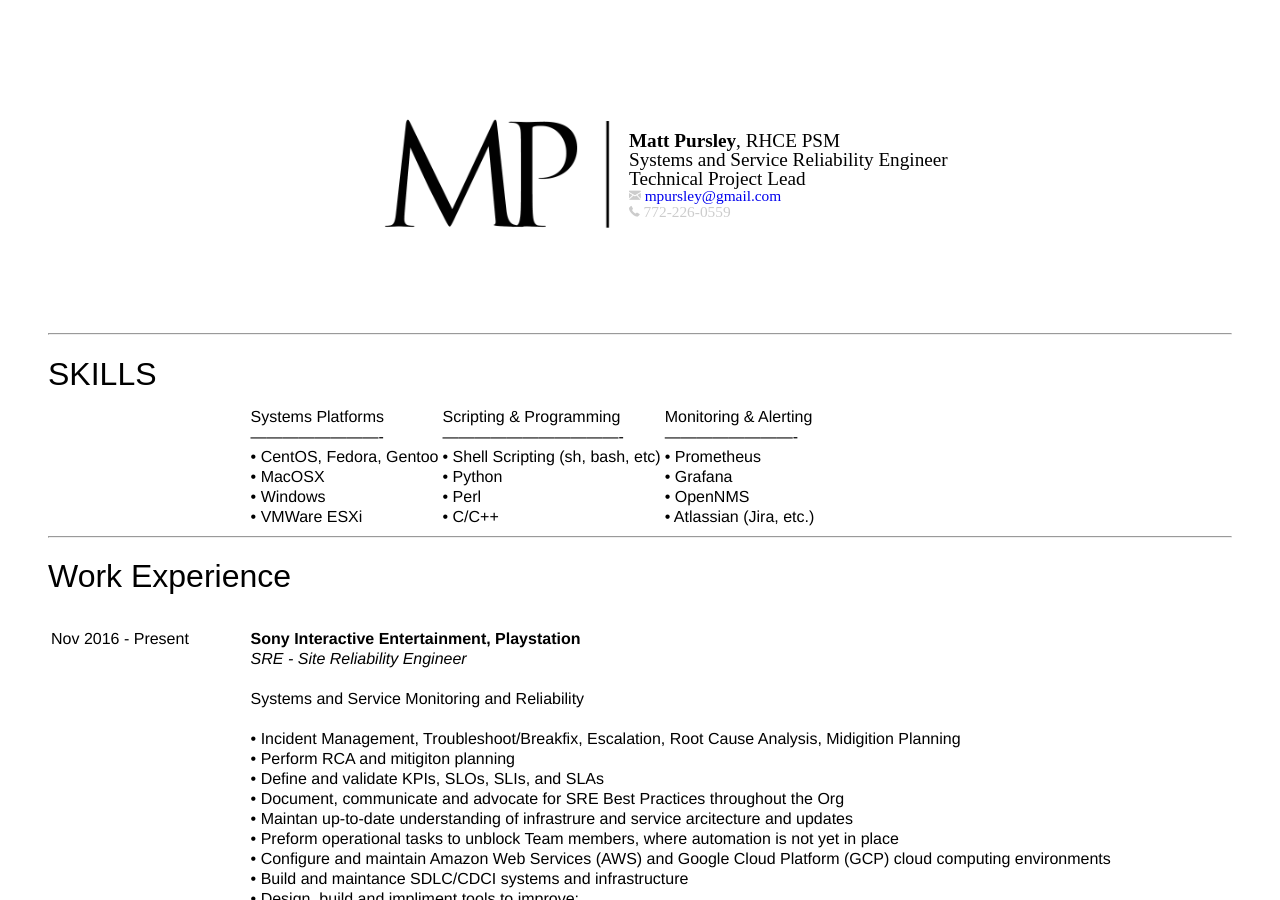
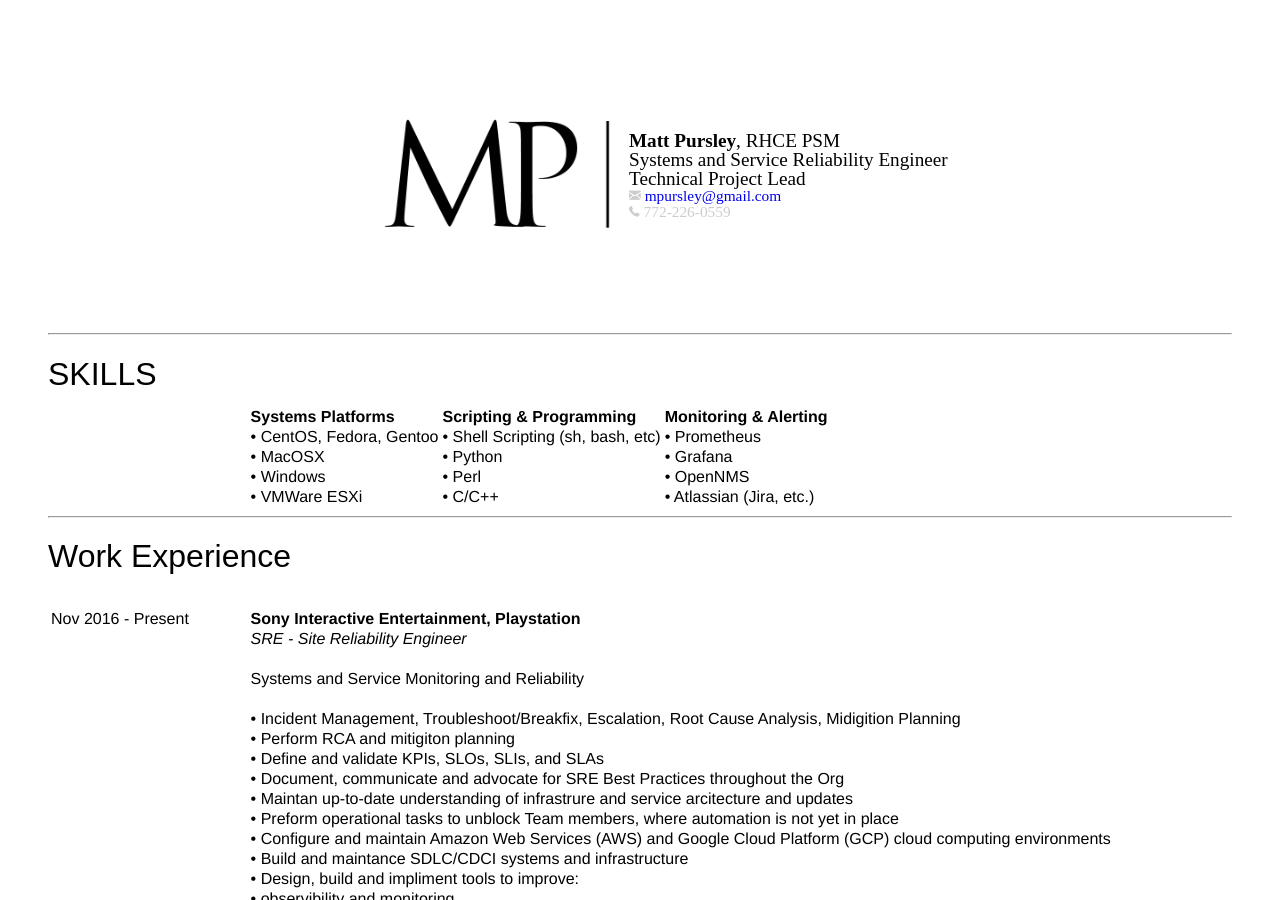
Before and after one commit to mpursley/mpursley.github.io, a Jekyll site: the page built from index_resume_sre_short.md, in a window 1280 px wide and 900 px high. Built offline with Jekyll 4.4.1, drawn with Linux system fonts in a browser that asks for light colours.

Commit message:
Update index_resume_sre_short.md

```diff
--- a/index_resume_sre_short.md
+++ b/index_resume_sre_short.md
@@ -30,7 +30,7 @@
 ## SKILLS
 
 |&nbsp;&nbsp;&nbsp;&nbsp;&nbsp;&nbsp;&nbsp;&nbsp;&nbsp;&nbsp;&nbsp;&nbsp;&nbsp;&nbsp;&nbsp;&nbsp;&nbsp;&nbsp;&nbsp;&nbsp;&nbsp;&nbsp;&nbsp;&nbsp;&nbsp;&nbsp;&nbsp;&nbsp;&nbsp;&nbsp;&nbsp;&nbsp;&nbsp;&nbsp;&nbsp;&nbsp;&nbsp;&nbsp;&nbsp;&nbsp;&nbsp;&nbsp;&nbsp;&nbsp;                                   |   Systems Platforms        | Scripting & Programming          | Monitoring & Alerting
-| &nbsp;             | -------------------------|----------------------------------|-------------------------
+| ---                | -------------------------|----------------------------------|-------------------------
 | &nbsp;             | • CentOS, Fedora, Gentoo | • Shell Scripting (sh, bash, etc)| • Prometheus
 | &nbsp;             | • MacOSX                 | • Python                         | • Grafana
 | &nbsp;             | • Windows                | • Perl                           | • OpenNMS
```
